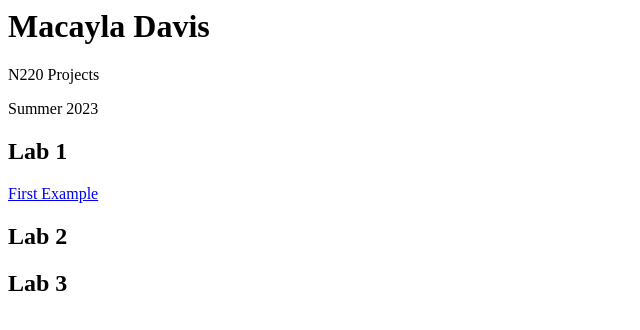
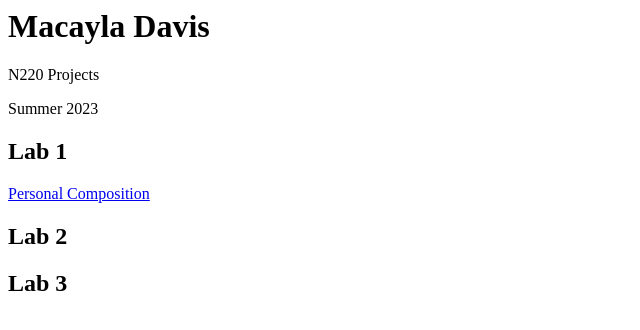
Before and after one commit to CaylaDavis/n220summer2023, a plain HTML site: page Main.html in a window 1280 px wide. Shown: the full height of the page, 0-640 px from the left. Drawn offline with Linux system fonts and the light colour scheme.

Commit message:
Linked working page

```diff
--- a/Main.html
+++ b/Main.html
@@ -6,7 +6,7 @@
        <p>Summer 2023</p>
 
        <h2> Lab 1 </h2>
-       <p><a href="labs/lab1/index.html"> First Example </a></p>
+       <p><a href="index1.html"> Personal Composition </a></p>
 
        <h2> Lab 2 </h2>
 
```
